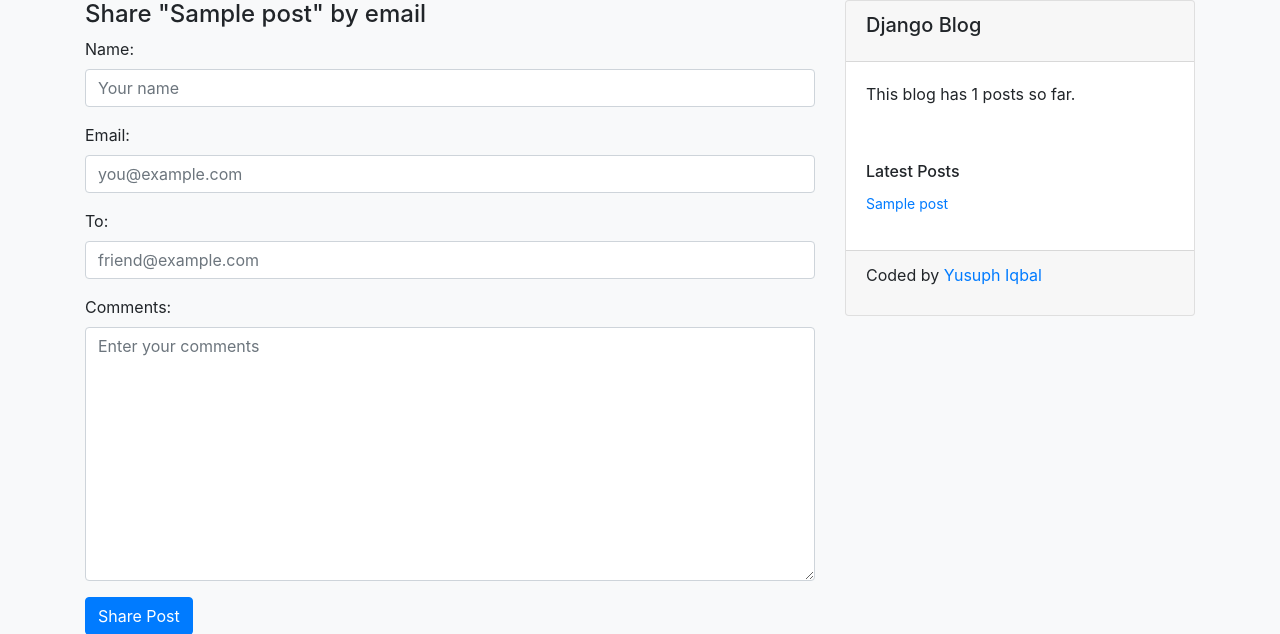
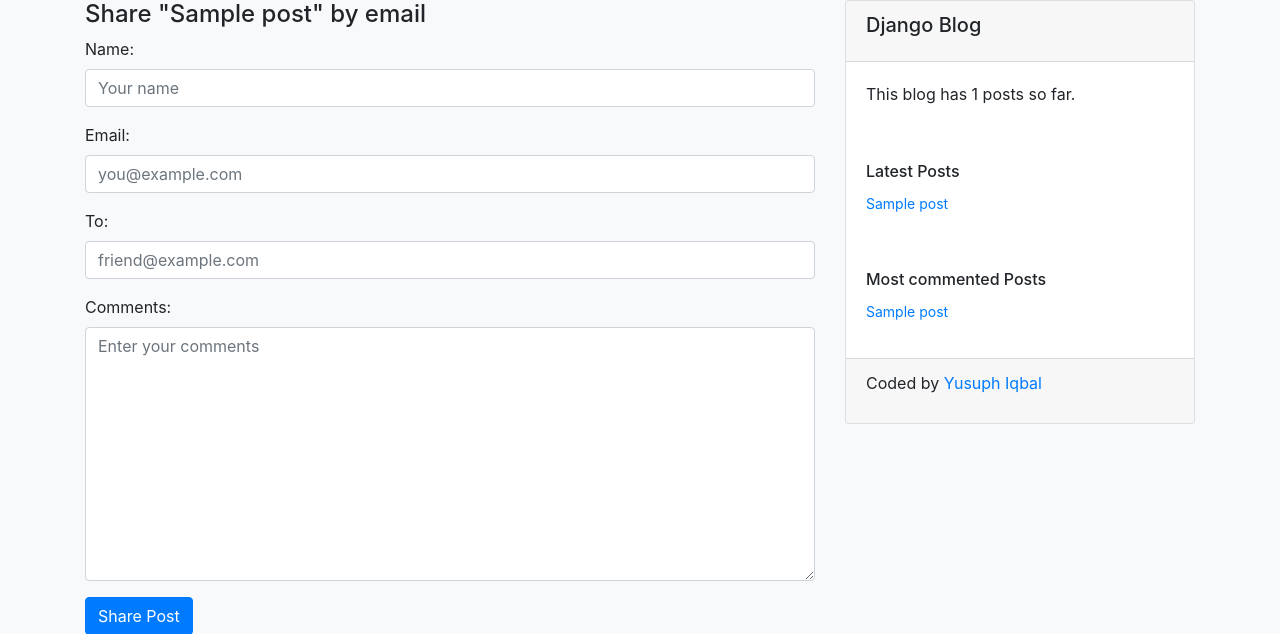
Before and after one commit to yusuphiqbal/django-blog, a Django app: page /blog/1/share/ in a window 1280 px wide. Shown: the part 105-739 px from the top of the page. Run offline with Django 3.2, Linux system fonts and the light colour scheme; tables that the repository leaves empty hold one stand-in row (values such as "Sample post"); some libraries are stand-ins or nearby versions.

Commit message:
Added markup to display most commented posts in sidebar using template tag

```diff
--- a/blog/templates/blog/base.html
+++ b/blog/templates/blog/base.html
@@ -30,6 +30,15 @@
                         <h6 class="card-title">Latest Posts</h6>
                         {% show_latest_posts 3 %}
                     </div>
+                    <div class="card-body">
+                        <h6 class="card-title">Most commented Posts</h6>
+                        {% get_most_commented_posts as most_commented_posts %}
+                        <ul class="list-unstyled">
+                            {% for post in most_commented_posts %}
+                                <li class="mb-3" style="font-size: 0.875rem;"><a href="{{ post.get_absolute_url }}">{{ post.title }}</a></li>
+                            {% endfor %}
+                        </ul>
+                    </div>
                     <div class="card-footer">
                         <p>Coded by <a href="https://github.com/yusuphiqbal" target="_blank">Yusuph Iqbal</a></p>
                     </div>
```
